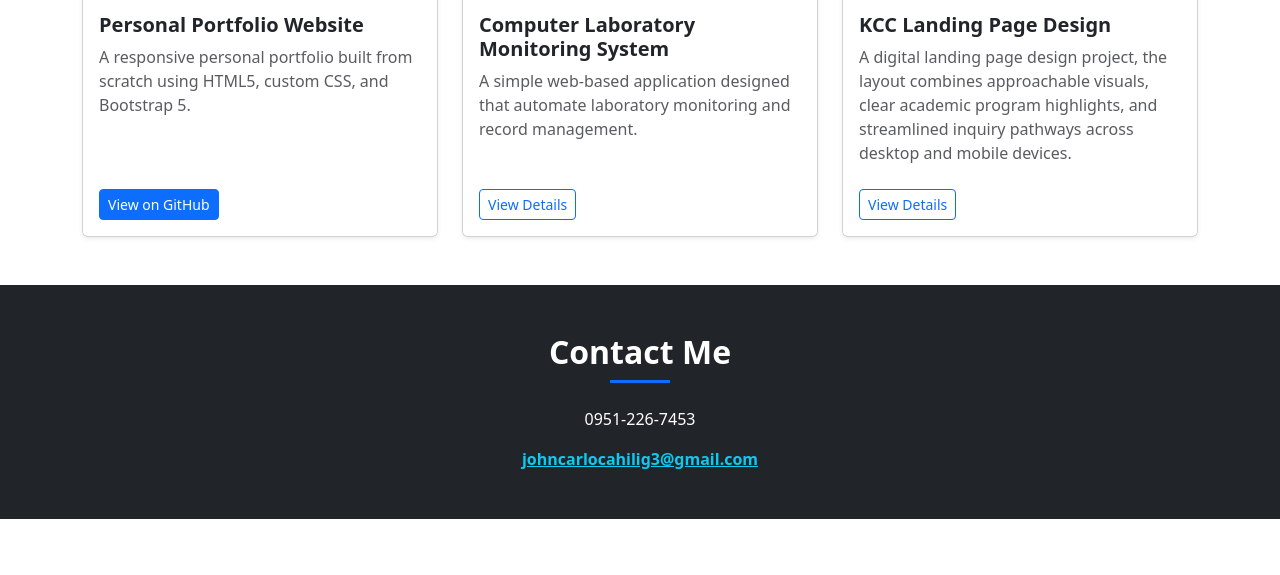
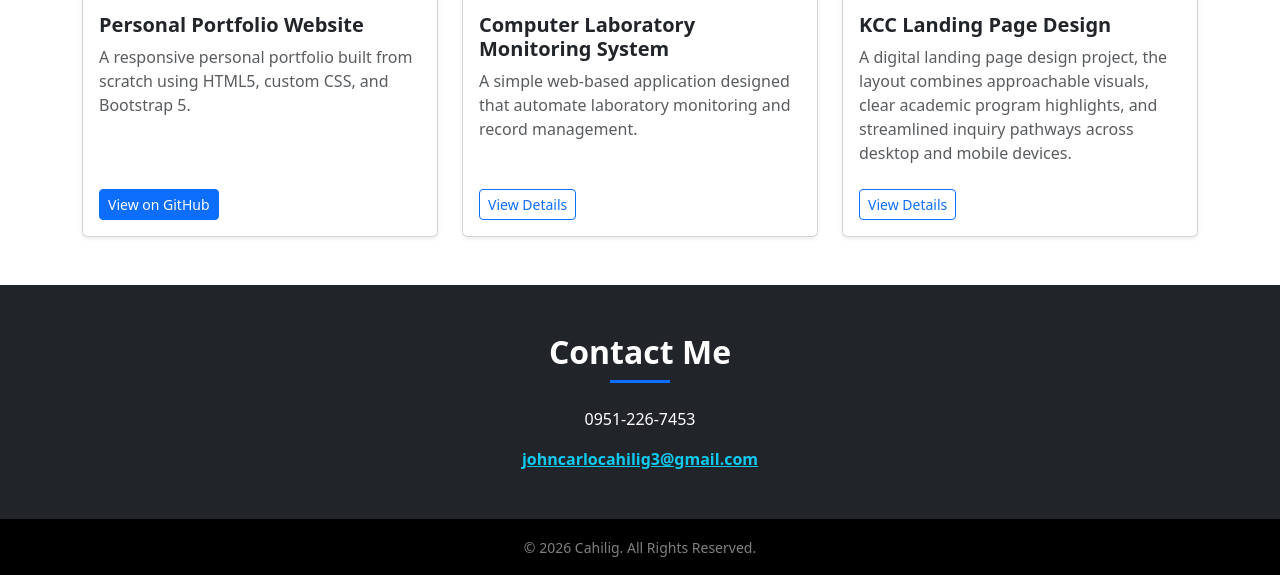
Before and after one commit to jczxchg/Cahilig-project-1, a plain HTML site: page index.html in a window 1280 px wide. Shown: the part 1545-2120 px from the top of the page. Before the commit the page ends 2064 px from the top, so only its background shows below. Drawn offline with Linux system fonts and the light colour scheme.

Commit message:
add footer

```diff
--- a/index.html
+++ b/index.html
@@ -154,6 +154,14 @@
         </div>
     </section>
 
+     <!-- Footer -->
+    <footer class="py-3 bg-black text-white-50 text-center">
+        <div class="container">
+            <small>&copy; 2026 Cahilig. All Rights Reserved.</small>
+        </div>
+    </footer>
+
+
 
 
 
```
